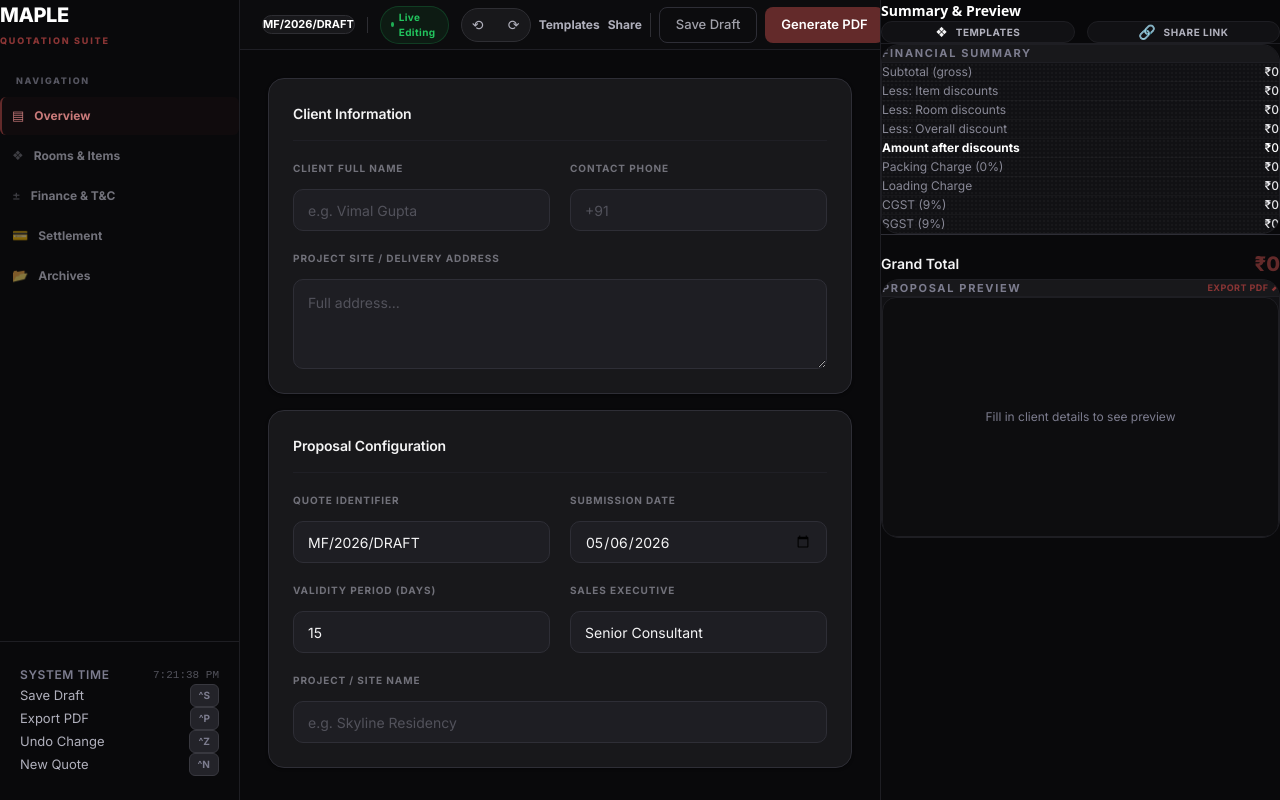
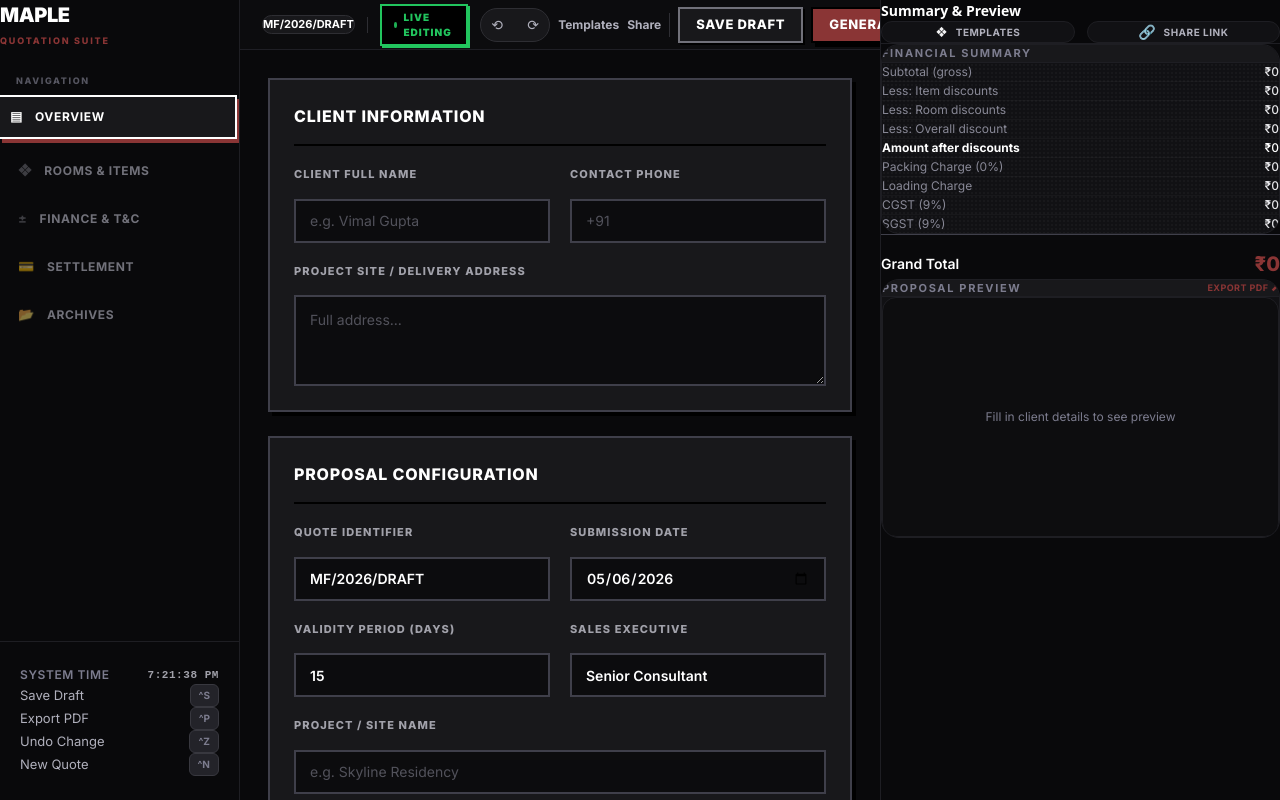
Before and after one commit to vrsn001/maple-quotation, a Next.js app: page / in a window 1280 px wide. Built offline with nearby package versions, Linux system fonts and the light colour scheme; what @react-pdf/renderer would draw is missing.

Commit message:
feat: complete brutalist ui overhaul removing all border-radius and soft styles

```diff
--- a/app/components/BrandUI.tsx
+++ b/app/components/BrandUI.tsx
@@ -1,33 +1,34 @@
 import React, { useEffect, useState } from "react";
 
-// ── BRAND STYLES ─────────────────────────────────────────────────────────────
-// This file controls all UI component styling for Maple Quotation Platform.
-// Accent color: Maple Maroon #632a2a
-// DO NOT add gold/yellow. DO NOT add serif fonts to UI components.
+// ── BRAND STYLES (BRUTALIST EDITION) ─────────────────────────────────────────
+// Brutalist aesthetic: sharp corners (0px radius), thick borders, hard offset shadows,
+// stark contrasts, and raw interactions. No soft blurs or gentle curves.
 // ─────────────────────────────────────────────────────────────────────────────
 
 export const BrandStyles = `
-  @import url('https://fonts.googleapis.com/css2?family=Inter:wght@300;400;500;600;700;800&display=swap');
+  @import url('https://fonts.googleapis.com/css2?family=Inter:wght@400;600;700;800;900&display=swap');
 
   :root {
     --bg-page:        #0c0c0e;
     --bg-surface:     #18181b;
     --bg-elevated:    #232329;
-    --bg-input:       #1e1e23;
+    --bg-input:       #0c0c0e;
     --border-subtle:  #1f1f25;
-    --border-base:    #2e2e36;
-    --border-strong:  #3f3f4a;
-    --text-primary:   #f4f4f5;
+    --border-base:    #3f3f4a;
+    --border-strong:  #f4f4f5;
+    --text-primary:   #ffffff;
     --text-secondary: #a1a1aa;
     --text-muted:     #71717a;
     --text-faint:     #52525b;
-    --maple:          #632a2a;
-    --maple-hover:    #7a3333;
+    --maple:          #8a3535;
+    --maple-hover:    #a34040;
     --maple-deep:     #4a1f1f;
-    --maple-glow:     rgba(99,42,42,0.15);
-    --maple-tint:     rgba(99,42,42,0.08);
     --green:          #22c55e;
-    --green-tint:     rgba(34,197,94,0.08);
+
+    /* Brutalist Tokens */
+    --brutal-border:  2px solid var(--border-base);
+    --brutal-shadow:  4px 4px 0px #000000;
+    --brutal-shadow-sm: 2px 2px 0px #000000;
   }
 
   * { box-sizing: border-box; }
@@ -41,19 +42,20 @@ export const BrandStyles = `
     -webkit-font-smoothing: antialiased;
   }
 
-  ::-webkit-scrollbar { width: 4px; height: 4px; }
-  ::-webkit-scrollbar-track { background: transparent; }
-  ::-webkit-scrollbar-thumb { background: var(--border-base); border-radius: 99px; }
+  ::-webkit-scrollbar { width: 8px; height: 8px; }
+  ::-webkit-scrollbar-track { background: var(--bg-page); border-left: var(--brutal-border); }
+  ::-webkit-scrollbar-thumb { background: var(--border-base); border: 1px solid #000; }
   ::-webkit-scrollbar-thumb:hover { background: var(--border-strong); }
 
   /* Cards */
   .mpl-card {
     background: var(--bg-surface);
-    border: 1px solid var(--border-base);
-    border-radius: 16px;
+    border: var(--brutal-border);
+    border-radius: 0px;
     padding: 24px;
-    box-shadow: 0 1px 3px rgba(0,0,0,0.4);
-    margin-bottom: 16px;
+    box-shadow: var(--brutal-shadow);
+    margin-bottom: 24px;
+    transition: transform 0.1s, box-shadow 0.1s;
   }
 
   .mpl-card-header {
@@ -62,37 +64,39 @@ export const BrandStyles = `
     justify-content: space-between;
     padding-bottom: 16px;
     margin-bottom: 20px;
-    border-bottom: 1px solid var(--border-subtle);
+    border-bottom: 2px solid #000;
   }
 
   .mpl-card-title {
-    font-size: 14px;
-    font-weight: 600;
+    font-size: 16px;
+    font-weight: 800;
+    text-transform: uppercase;
     color: var(--text-primary);
-    font-family: 'Inter', system-ui, sans-serif;
-    letter-spacing: -0.01em;
+    letter-spacing: 0.05em;
   }
 
   /* Inputs */
   .maple-input {
     width: 100%;
-    height: 42px;
+    height: 44px;
     padding: 0 14px;
     background: var(--bg-input);
-    border: 1.5px solid var(--border-base);
-    border-radius: 10px;
+    border: 2px solid var(--border-base);
+    border-radius: 0px;
     color: var(--text-primary);
     font-size: 14px;
+    font-weight: 600;
     font-family: 'Inter', system-ui, sans-serif;
     outline: none;
-    transition: border-color 0.15s, box-shadow 0.15s;
+    transition: border-color 0.1s, box-shadow 0.1s;
   }
 
-  .maple-input::placeholder { color: var(--text-faint); }
-  .maple-input:hover { border-color: var(--border-strong); }
+  .maple-input::placeholder { color: var(--text-faint); font-weight: 400; }
+  .maple-input:hover { border-color: var(--text-secondary); }
   .maple-input:focus {
-    border-color: var(--maple);
-    box-shadow: 0 0 0 3px var(--maple-glow);
+    border-color: var(--text-primary);
+    box-shadow: var(--brutal-shadow-sm);
+    background: var(--bg-surface);
   }
 
   textarea.maple-input {
@@ -103,52 +107,74 @@ export const BrandStyles = `
     line-height: 1.5;
   }
 
-  select.maple-input { cursor: pointer; }
+  select.maple-input {
+    cursor: pointer;
+    appearance: none;
+    border-radius: 0px;
+  }
 
   /* Buttons */
   .maple-btn-primary {
     display: inline-flex;
     align-items: center;
     justify-content: center;
-    gap: 6px;
-    height: 36px;
-    padding: 0 18px;
+    gap: 8px;
+    height: 40px;
+    padding: 0 20px;
     background: var(--maple);
     color: #ffffff;
     font-size: 13px;
-    font-weight: 600;
+    font-weight: 800;
+    text-transform: uppercase;
+    letter-spacing: 0.05em;
     font-family: 'Inter', system-ui, sans-serif;
-    border: none;
-    border-radius: 8px;
+    border: 2px solid #000;
+    border-radius: 0px;
+    box-shadow: var(--brutal-shadow);
     cursor: pointer;
-    transition: background 0.15s, transform 0.1s;
+    transition: transform 0.1s, box-shadow 0.1s;
     white-space: nowrap;
   }
-  .maple-btn-primary:hover { background: var(--maple-hover); }
-  .maple-btn-primary:active { transform: scale(0.98); }
+  .maple-btn-primary:hover {
+    background: var(--maple-hover);
+    transform: translate(-2px, -2px);
+    box-shadow: 6px 6px 0px #000;
+  }
+  .maple-btn-primary:active {
+    transform: translate(2px, 2px);
+    box-shadow: 2px 2px 0px #000;
+  }
 
   .maple-btn-secondary {
     display: inline-flex;
     align-items: center;
     justify-content: center;
-    gap: 6px;
-    height: 36px;
+    gap: 8px;
+    height: 40px;
     padding: 0 16px;
-    background: transparent;
-    color: var(--text-secondary);
+    background: var(--bg-surface);
+    color: var(--text-primary);
     font-size: 13px;
-    font-weight: 500;
+    font-weight: 800;
+    text-transform: uppercase;
+    letter-spacing: 0.05em;
     font-family: 'Inter', system-ui, sans-serif;
-    border: 1px solid var(--border-base);
-    border-radius: 8px;
+    border: 2px solid var(--text-muted);
+    border-radius: 0px;
+    box-shadow: var(--brutal-shadow-sm);
     cursor: pointer;
-    transition: all 0.15s;
+    transition: all 0.1s;
     white-space: nowrap;
   }
   .maple-btn-secondary:hover {
     background: var(--bg-elevated);
-    color: var(--text-primary);
-    border-color: var(--border-strong);
+    border-color: var(--text-primary);
+    transform: translate(-1px, -1px);
+    box-shadow: 3px 3px 0px #000;
+  }
+  .maple-btn-secondary:active {
+    transform: translate(1px, 1px);
+    box-shadow: 1px 1px 0px #000;
   }
 
   .maple-btn-ghost {
@@ -161,24 +187,29 @@ export const BrandStyles = `
     background: transparent;
     color: var(--text-muted);
     font-size: 13px;
-    font-weight: 500;
+    font-weight: 700;
+    text-transform: uppercase;
     font-family: 'Inter', system-ui, sans-serif;
-    border: none;
-    border-radius: 6px;
+    border: 2px solid transparent;
+    border-radius: 0px;
     cursor: pointer;
-    transition: all 0.15s;
+    transition: all 0.1s;
   }
-  .maple-btn-ghost:hover { color: var(--text-primary); background: var(--bg-elevated); }
+  .maple-btn-ghost:hover {
+    color: var(--text-primary);
+    border-color: var(--text-muted);
+    background: var(--bg-elevated);
+  }
 
   /* Labels */
   .maple-label {
     display: block;
-    font-size: 10px;
-    font-weight: 700;
+    font-size: 11px;
+    font-weight: 800;
     text-transform: uppercase;
-    letter-spacing: 0.09em;
-    color: var(--text-muted);
-    margin-bottom: 7px;
+    letter-spacing: 0.1em;
+    color: var(--text-secondary);
+    margin-bottom: 8px;
     font-family: 'Inter', system-ui, sans-serif;
   }
 
@@ -186,7 +217,7 @@ export const BrandStyles = `
   .maple-grid-2 {
     display: grid;
     grid-template-columns: 1fr 1fr;
-    gap: 16px;
+    gap: 24px;
   }
 
   .maple-grid-2 .maple-full { grid-column: 1 / -1; }
@@ -195,55 +226,59 @@ export const BrandStyles = `
   .maple-nav-item {
     display: flex;
     align-items: center;
-    gap: 10px;
+    gap: 12px;
     width: 100%;
-    height: 38px;
-    padding: 0 12px;
-    border-radius: 6px;
+    height: 44px;
+    padding: 0 16px;
+    border-radius: 0px;
     font-size: 13px;
-    font-weight: 500;
+    font-weight: 700;
+    text-transform: uppercase;
+    letter-spacing: 0.05em;
     color: var(--text-muted);
     background: transparent;
-    border: none;
+    border: 2px solid transparent;
     cursor: pointer;
-    margin-bottom: 2px;
+    margin-bottom: 4px;
     text-align: left;
     font-family: 'Inter', system-ui, sans-serif;
     transition: all 0.1s;
   }
-  .maple-nav-item:hover { background: #1a1a1f; color: var(--text-primary); }
+  .maple-nav-item:hover {
+    background: var(--bg-elevated);
+    color: var(--text-primary);
+    border-color: var(--border-base);
+  }
   .maple-nav-item.active {
-    background: var(--maple-tint);
-    color: #c97a7a;
-    border-left: 2px solid var(--maple);
-    padding-left: 10px;
+    background: var(--bg-surface);
+    color: var(--text-primary);
+    border: 2px solid var(--text-primary);
+    box-shadow: 4px 4px 0px var(--maple);
+    transform: translate(-2px, -2px);
+    margin-bottom: 8px;
   }
 
   /* Badges */
   .maple-badge-live {
     display: inline-flex;
     align-items: center;
-    gap: 5px;
-    padding: 3px 10px;
-    border-radius: 99px;
+    gap: 6px;
+    padding: 4px 12px;
+    border-radius: 0px;
     font-size: 10px;
-    font-weight: 700;
-    letter-spacing: 0.04em;
-    background: var(--green-tint);
-    border: 1px solid rgba(34,197,94,0.2);
+    font-weight: 900;
+    text-transform: uppercase;
+    letter-spacing: 0.1em;
+    background: #000;
+    border: 2px solid var(--green);
     color: var(--green);
+    box-shadow: 2px 2px 0px var(--green);
   }
   .maple-badge-live::before {
     content: '';
-    width: 5px;
-    height: 5px;
-    border-radius: 50%;
+    width: 6px;
+    height: 6px;
     background: var(--green);
-    animation: mplPulse 2s infinite;
-  }
-  @keyframes mplPulse {
-    0%, 100% { opacity: 1; }
-    50% { opacity: 0.4; }
   }
 
   /* Toast */
@@ -254,40 +289,36 @@ export const BrandStyles = `
     z-index: 9999;
     display: flex;
     flex-direction: column;
-    gap: 8px;
+    gap: 12px;
     pointer-events: none;
   }
   .maple-toast {
-    padding: 10px 16px;
-    border-radius: 8px;
-    font-size: 12px;
-    font-weight: 500;
+    padding: 12px 20px;
+    border-radius: 0px;
+    font-size: 13px;
+    font-weight: 800;
+    text-transform: uppercase;
     font-family: 'Inter', system-ui, sans-serif;
-    background: var(--bg-surface);
-    border: 1px solid var(--border-base);
+    background: #000;
+    border: 2px solid var(--text-primary);
     color: var(--text-primary);
     pointer-events: all;
-    animation: mplSlideIn 0.2s ease;
-    box-shadow: 0 4px 16px rgba(0,0,0,0.4);
+    box-shadow: var(--brutal-shadow);
   }
-  .maple-toast.success { border-color: var(--maple); color: #e88888; }
-  .maple-toast.error { border-color: #ef4444; color: #f87171; }
-  .maple-toast.info { border-color: var(--border-strong); }
-  @keyframes mplSlideIn {
-    from { opacity: 0; transform: translateY(8px); }
-    to { opacity: 1; transform: translateY(0); }
-  }
+  .maple-toast.success { border-color: var(--green); color: var(--green); }
+  .maple-toast.error { border-color: #ef4444; color: #ef4444; }
 
   /* Shortcut key */
   .maple-key {
     display: inline-flex;
     align-items: center;
-    padding: 1px 7px;
-    background: var(--bg-elevated);
-    border: 1px solid var(--border-base);
-    border-radius: 4px;
+    padding: 2px 8px;
+    background: #000;
+    border: 2px solid var(--border-base);
+    border-radius: 0px;
     font-size: 10px;
-    color: var(--text-muted);
+    font-weight: 800;
+    color: var(--text-primary);
     font-family: 'SF Mono', 'Fira Code', monospace;
   }
 `;
@@ -310,9 +341,11 @@ export const LiveClock = () => {
   return (
     <span style={{
       fontSize: '11px',
-      color: 'var(--text-faint)',
+      fontWeight: 800,
+      color: 'var(--text-secondary)',
       fontVariantNumeric: 'tabular-nums',
-      fontFamily: "'SF Mono', 'Fira Code', monospace"
+      fontFamily: "'SF Mono', 'Fira Code', monospace",
+      letterSpacing: '0.05em'
     }}>
       {time}
     </span>
@@ -329,7 +362,7 @@ export const InputLabel = ({
   children: React.ReactNode;
   className?: string;
 }) => (
-  <div className={`flex flex-col ${className}`} style={{ gap: '6px' }}>
+  <div className={`flex flex-col ${className}`} style={{ gap: '8px' }}>
     <label className="maple-label">{label}</label>
     {children}
   </div>
```
Also changed, not shown: app/page.tsx (+35 -35 lines).
